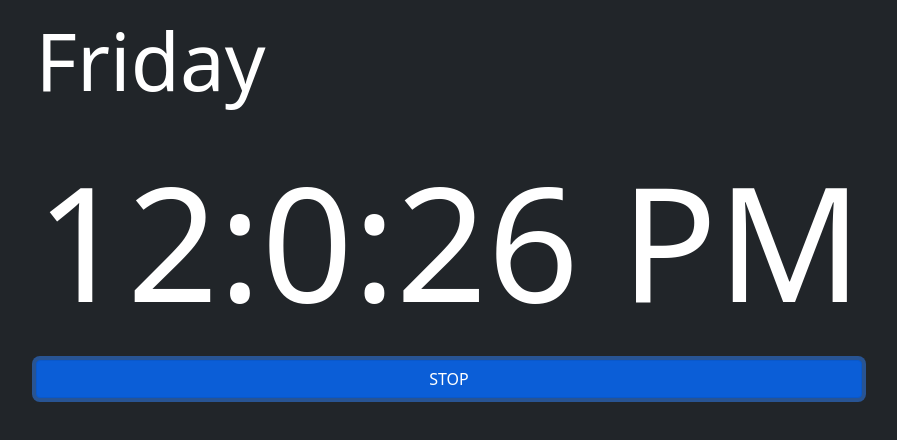
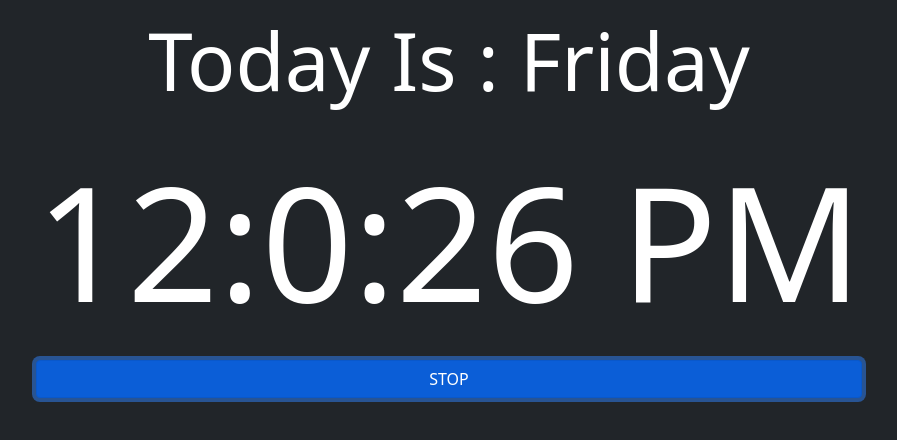
Before and after one commit to Alihaider0315/Digital, a plain HTML site: page index.html in a window 1280 px wide. Both pictures are taken after a click on the button "START". Shown: the whole page, without its empty margins (191-1088 px from the left). Drawn offline with nearby package versions, Linux system fonts and the light colour scheme.

Commit message:
code update

```diff
--- a/app.js
+++ b/app.js
@@ -14,7 +14,7 @@ function mainClock(){
     const amPm = watch_hours >= 12 ? "PM" : "AM";
     watch_hours = (watch_hours % 12) || 12 ;
     document.getElementById('hours').textContent = `${watch_hours}:${watch_minut}:${watch_secon} ${amPm}`;
-    document.getElementById('days').textContent = `${dayOfWeek}`;
+    document.getElementById('days').textContent = `Today Is : ${dayOfWeek}`;
 
 }
 
--- a/index.html
+++ b/index.html
@@ -12,6 +12,7 @@
    <div class="d-flex align-items-center justify-content-center">
     <div id="clock mt-5">
       <div id="days"></div>
+      <div id="date"></div>
         <div id="hours">
                 <span>00</span>
                 <span>:00</span>
--- a/style.css
+++ b/style.css
@@ -8,4 +8,5 @@ div#hours {
 
 #days{
    font-size: 10vh;
+   text-align: center;
 }
```
